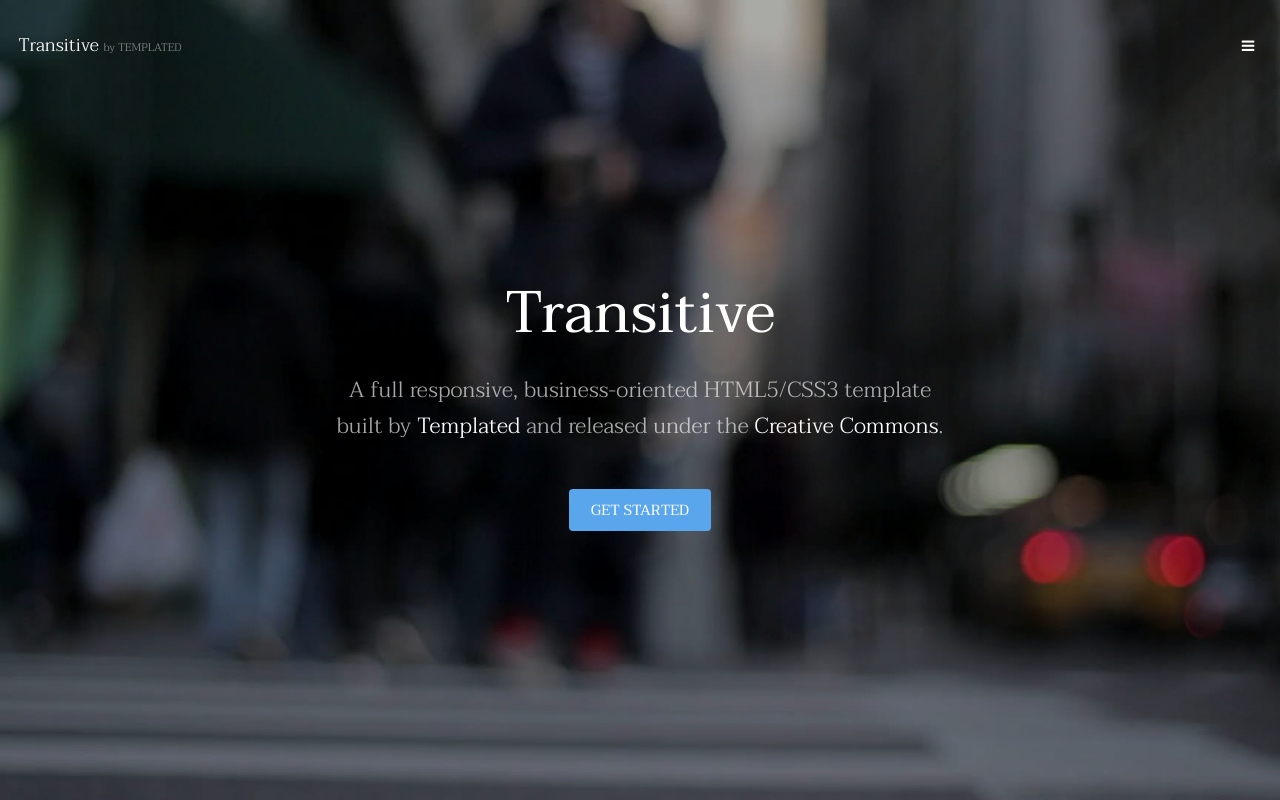
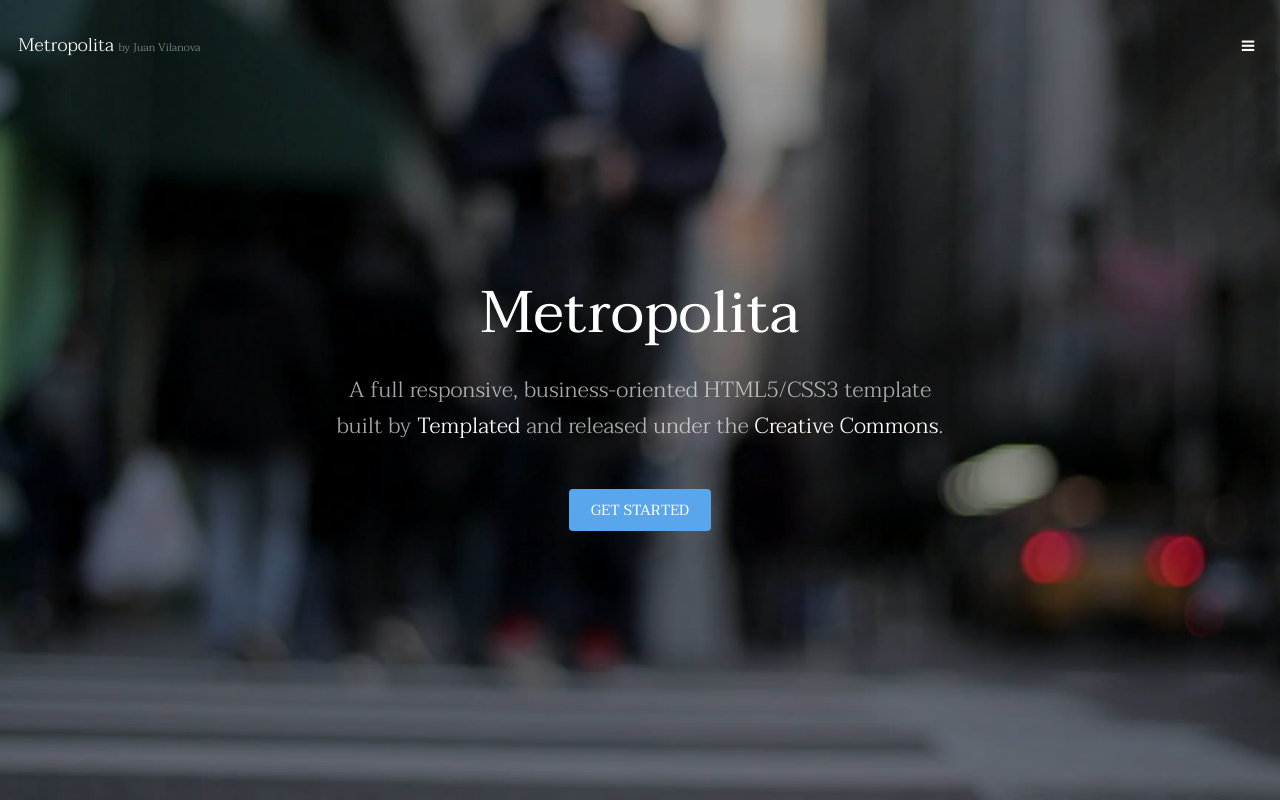
Before and after one commit to juanvilanova/REP_04_METROPOLITA, a plain HTML site: page index.html in a window 1280 px wide. Shown: the top 800 px of the page. Drawn offline with Linux system fonts and the light colour scheme.

Commit message:
cambios en la portada por JUAN

```diff
--- a/index.html
+++ b/index.html
@@ -6,7 +6,7 @@
 -->
 <html>
 	<head>
-		<title>Transitive by TEMPLATED</title>
+		<title>Metropolita by Juan Vilanova</title>
 		<meta charset="utf-8" />
 		<meta name="viewport" content="width=device-width, initial-scale=1" />
 		<link rel="stylesheet" href="assets/css/main.css" />
@@ -15,7 +15,7 @@
 
 		<!-- Header -->
 			<header id="header" class="alt">
-				<div class="logo"><a href="index.html">Transitive <span>by TEMPLATED</span></a></div>
+				<div class="logo"><a href="index.html">Metropolita  <span>by Juan Vilanova</span></a></div>
 				<a href="#menu" class="toggle"><span>Menu</span></a>
 			</header>
 
@@ -36,7 +36,7 @@
 		-->
 			<section id="banner" data-video="images/banner">
 				<div class="inner">
-					<h1>Transitive</h1>
+					<h1>Metropolita</h1>
 					<p>A full responsive, business-oriented HTML5/CSS3 template<br />
 					built by <a href="https://templated.co/">Templated</a> and released under the <a href="https://templated.co/license">Creative Commons</a>.</p>
 					<a href="#one" class="button special scrolly">Get Started</a>
```
